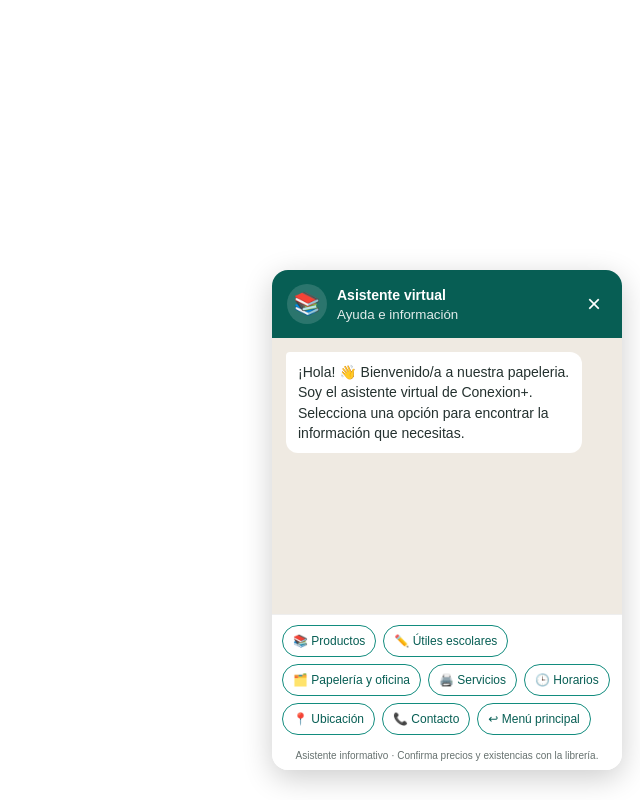
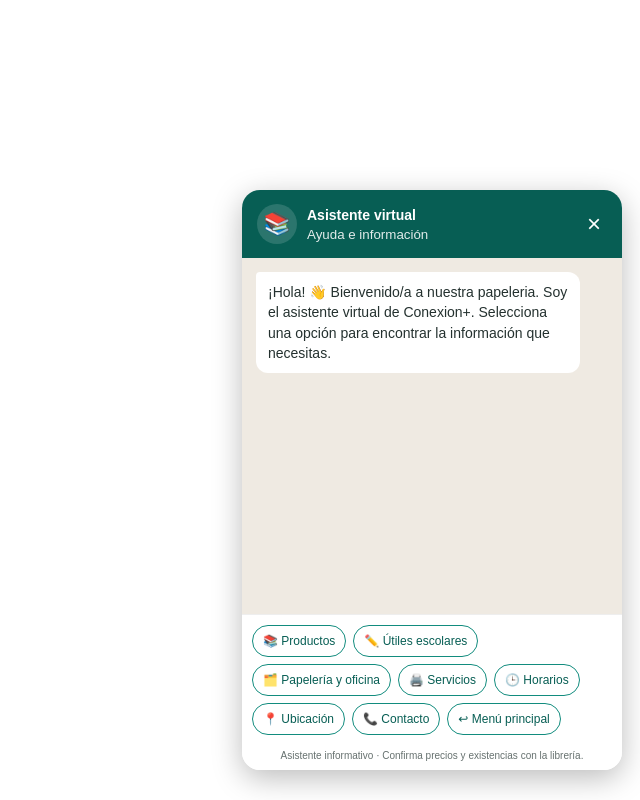
Before and after one commit to JoseDuarte94/conexion-plus-chatbot, a plain HTML site: page index.html in a window 1280 px wide. Both pictures are taken after a click on the button "Abrir asistente virtual". Shown: the whole page, without its empty margins (640-1280 px from the left). Drawn offline with Linux system fonts and the light colour scheme.

Commit message:
Refactor chat-panel styles for improved layout

```diff
--- a/index.html
+++ b/index.html
@@ -22,10 +22,16 @@
   .launcher:hover { background: var(--green-dark); }
   .launcher:focus-visible, button:focus-visible { outline: 3px solid #f4c542; outline-offset: 2px; }
   .chat-panel {
-    display: none; width: min(350px, calc(100vw - 28px)); height: 500px;
-    max-height: calc(100vh - 100px); margin-bottom: 12px; border-radius: 16px;
-    overflow: hidden; background: #fff; box-shadow: 0 8px 30px #0003; flex-direction: column;
-  }
+    display: none;
+    width: min(380px, calc(100vw - 24px));
+    height: min(580px, calc(100vh - 100px));
+    margin-bottom: 12px;
+    border-radius: 18px;
+    overflow: hidden;
+    background: #fff;
+    box-shadow: 0 8px 30px #0004;
+    flex-direction: column;
+}
   .chat-panel.open { display: flex; }
   .chat-header { background: var(--green-dark); color: #fff; padding: 14px 15px; display: flex; align-items: center; gap: 10px; }
   .avatar { width: 40px; height: 40px; border-radius: 50%; background: #ffffff25; display: grid; place-items: center; font-size: 22px; }
```
